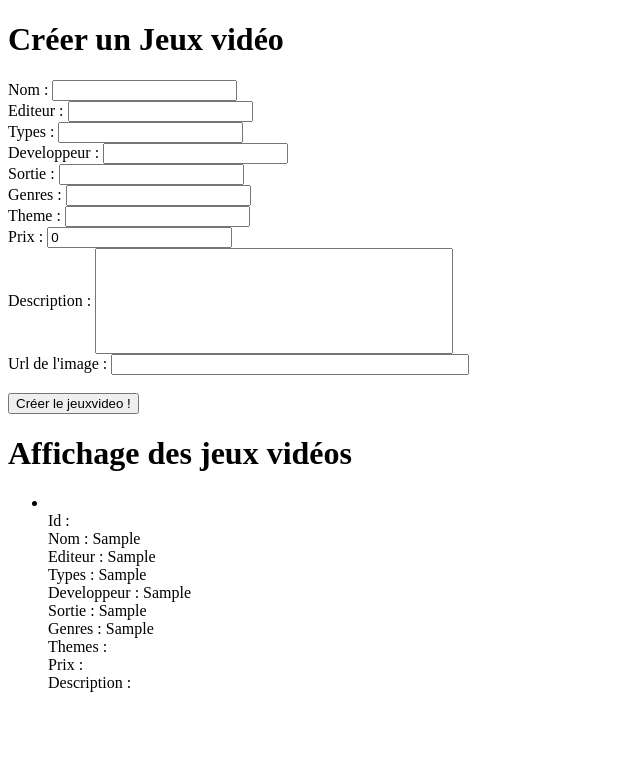
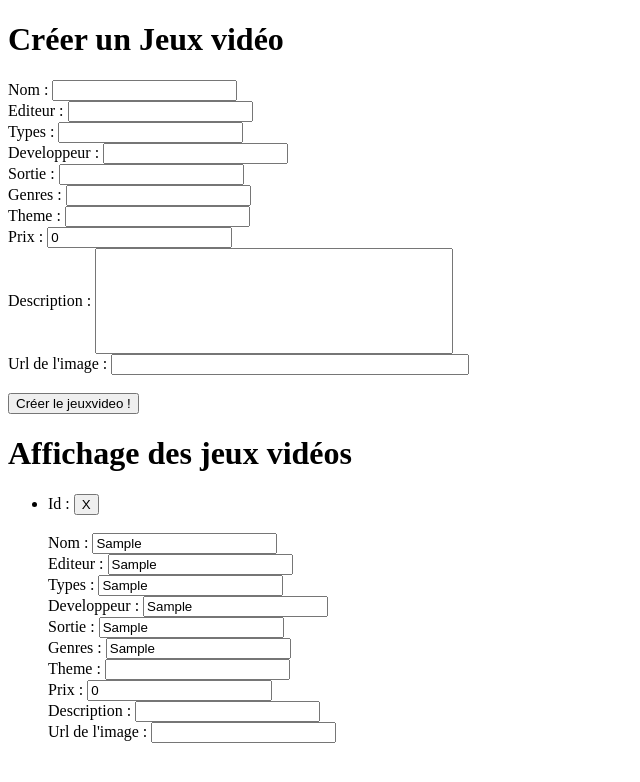
Before and after one commit to Bloroi/VialGamesAngular, an Angular app: page / in a window 1280 px wide. Both pictures are taken after typing "Sample", "Sample", "Sample", "Sample", "Sample", "Sample" into the empty fields and a click on the input "Créer le jeuxvideo !". Shown: the top 782 px of the page, without its empty margins (0-640 px from the left). Built offline with nearby package versions, Linux system fonts and the light colour scheme; no server answers.

Commit message:
Rajout de update et delete Jeuxvideo

```diff
--- a/src/app/jeuxvideo-list/jeuxvideo-list.component.html
+++ b/src/app/jeuxvideo-list/jeuxvideo-list.component.html
@@ -1,6 +1,6 @@
 <h1>Créer un Jeux vidéo</h1>
 
-<form #formulaire="ngForm" (submit)="createJv()">
+<form #formulaire="ngForm" (submit)="createJeuxvideo()">
   Nom : <input type="text" name="nom" [(ngModel)]="tmpNom"> <br/>
   Editeur : <input type="text" name="editeur" [(ngModel)]="tmpEditeur"><br/>
   Types : <input type="text" name="types" [(ngModel)]="tmpTypes"><br/>
@@ -8,29 +8,31 @@
   Sortie : <input type="text" name="sortie" [(ngModel)]="tmpSortie"><br/>
   Genres : <input type="text" name="genres" [(ngModel)]="tmpGenres"><br/>
   Theme : <input type="text" name="theme" [(ngModel)]="tmpTheme"><br/>
-  Prix : <input type="number" name="prix" [(ngModel)]="tmpPrix"><br/>
-  Description : <input [ngStyle]="{height: '100px' , width:'350px'}" type="text" name="description" [(ngModel)]="tmpDescription"><br/>
+  Prix : <input type="number" name="prix" step="0.01" [(ngModel)]="tmpPrix"><br/>
+  Description : <input [ngStyle]="{height: '100px' , width:'350px'}" type="text" name="description" [(ngModel)]="tmpDescription" ><br/>
   Url de l'image : <input [ngStyle]="{width:'350px' }" type="text" name="urlImage" [(ngModel)]="tmpUrlImage"><br/><br/>
 
-  <input type="submit" value="Créer le jeuxvideo !" [disabled]="!formulaire.form.valid"/>
+  <input type="submit" value="Créer le jeuxvideo !" [disabled]="!formulaire.form.valid"> <!-- le valid ne fontionne pas ,chercher !-->
+
 
 </form>
 
 <h1>Affichage des jeux vidéos</h1>
 
 <ul>
-  <li *ngFor="let jv of jvs">
+  <li *ngFor="let jv of jvs ; index as i;">
+    Id : {{jv.id}}    <button (click)="deleteJeuxvideo(i)">X</button> <br/>
     <img src = "{{jv.urlImage}}"  height="200" /> <br/>
-    Id : {{jv.id}} <br/>
-    Nom : {{jv.nom}} <br/>
-    Editeur : {{jv.editeur}} <br/>
-    Types : {{jv.types}} <br/>
-    Developpeur : {{jv.developpeur}} <br/>
-    Sortie : {{jv.sortie}} <br/>
-    Genres : {{jv.genres}} <br/>
-    Themes : {{jv.theme}} <br/>
-    Prix : {{jv.prix}} <br/>
-    Description : {{jv.description}} <br/>
+    Nom : <input type="text" [(ngModel)]="jv.nom"(blur)="updateJeuxvideo(jv)"> <br/>
+    Editeur : <input type="text" [(ngModel)]="jv.editeur"(blur)="updateJeuxvideo(jv)"> <br/>
+    Types : <input type="text" [(ngModel)]="jv.types"(blur)="updateJeuxvideo(jv)"> <br/>
+    Developpeur : <input type="text" [(ngModel)]="jv.developpeur"(blur)="updateJeuxvideo(jv)"> <br/>
+    Sortie : <input type="text" [(ngModel)]="jv.sortie"(blur)="updateJeuxvideo(jv)"> <br/>
+    Genres : <input type="text" [(ngModel)]="jv.genres"(blur)="updateJeuxvideo(jv)"> <br/>
+    Theme : <input type="text" [(ngModel)]="jv.theme"(blur)="updateJeuxvideo(jv)"> <br/>
+    Prix : <input type="text" [(ngModel)]="jv.prix"(blur)="updateJeuxvideo(jv)"> <br/>
+    Description : <input type="text" [(ngModel)]="jv.description"(blur)="updateJeuxvideo(jv)"> <br/>
+    Url de l'image : <input type="text" [(ngModel)]="jv.urlImage"(blur)="updateJeuxvideo(jv)">
   </li>
 
 </ul>
--- a/src/app/jeuxvideo-list/jeuxvideo-list.component.ts
+++ b/src/app/jeuxvideo-list/jeuxvideo-list.component.ts
@@ -16,7 +16,7 @@ export class JeuxvideoListComponent implements OnInit {
   private tmpSortie: string;
   private tmpGenres: string;
   private tmpTheme: string;
-  private tmpPrix: number;
+  private tmpPrix: number = 0.00;
   private tmpDescription: string;
   private tmpUrlImage: string;
   private jvs: Jeuxvideo[] = [];
@@ -31,15 +31,15 @@ export class JeuxvideoListComponent implements OnInit {
       .getAllJvs()
       .subscribe(jvs => {
         this.jvs = Jeuxvideo.fromJSONs(jvs);
-        this.emitJvs();
+        this.emitJeuxvideos();
       });
   }
 
-  public emitJvs(){
+  public emitJeuxvideos(){
     this.jvsChange.next(this.jvs);
   }
 
-  public createJv(){
+  public createJeuxvideo(){
     const tmpJv = new Jeuxvideo();
     tmpJv.nom = this.tmpNom;
     tmpJv.editeur = this.tmpEditeur;
@@ -54,8 +54,20 @@ export class JeuxvideoListComponent implements OnInit {
     this.jvs.push(tmpJv);
     this.jvService.createJv(tmpJv).subscribe(jv => tmpJv.id = Jeuxvideo.fromJSON(jv).id);
     this.effacerChamp();
-    this.emitJvs();
+    this.emitJeuxvideos();
   }
+
+  public updateJeuxvideo(jv: Jeuxvideo) {
+    this.jvService.updateJv(jv).subscribe();
+}
+
+  public deleteJeuxvideo(index:number){
+    const DELETE_JV = () =>this.jvs.splice(index,1);
+    const DISPLAY_ERROR = (error) => console.error(error);
+    //this.jvs.splice(index,1);
+    this.jvService.deleteJv(this.jvs[index].id).subscribe(DELETE_JV,DISPLAY_ERROR);
+  }
+
 
 
   public effacerChamp() {
@@ -66,7 +78,7 @@ export class JeuxvideoListComponent implements OnInit {
     this.tmpSortie = '';
     this.tmpGenres = '';
     this.tmpTheme = '';
-    this.tmpPrix = 0;
+    this.tmpPrix = 0.00;
     this.tmpDescription = '';
     this. tmpUrlImage = '';
   }
--- a/src/app/jeuxvideo.ts
+++ b/src/app/jeuxvideo.ts
@@ -1,5 +1,5 @@
 export class Jeuxvideo {
-  private _id : string;
+  private _id : number;
   private _nom : string;
   private _editeur : string;
   private _types: string;
@@ -28,11 +28,11 @@ export class Jeuxvideo {
 
 
 
-  get id(): string {
+  get id(): number {
     return this._id;
   }
 
-  set id(value: string) {
+  set id(value: number) {
     this._id = value;
   }
 
@@ -120,7 +120,7 @@ export class Jeuxvideo {
     return this._id+" "+this._nom+" "+this._prix+" "+this._description;
   }
 
-  public static fromJSON(rawJv:any) : Jeuxvideo{
+  public static fromJSON(rawJv:any): Jeuxvideo{
     const tmpJv = new Jeuxvideo();
     tmpJv.id = rawJv["Id"];
     tmpJv.nom = rawJv["Nom"];
```
